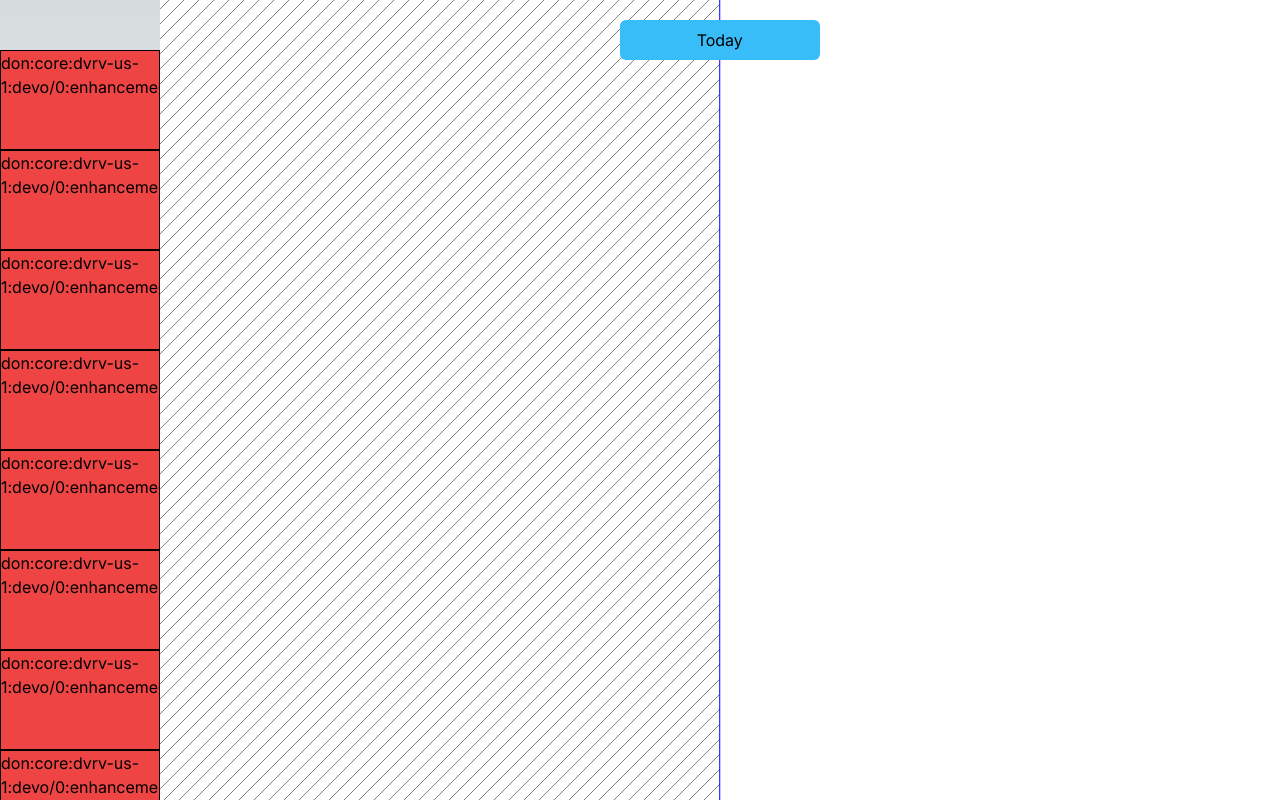
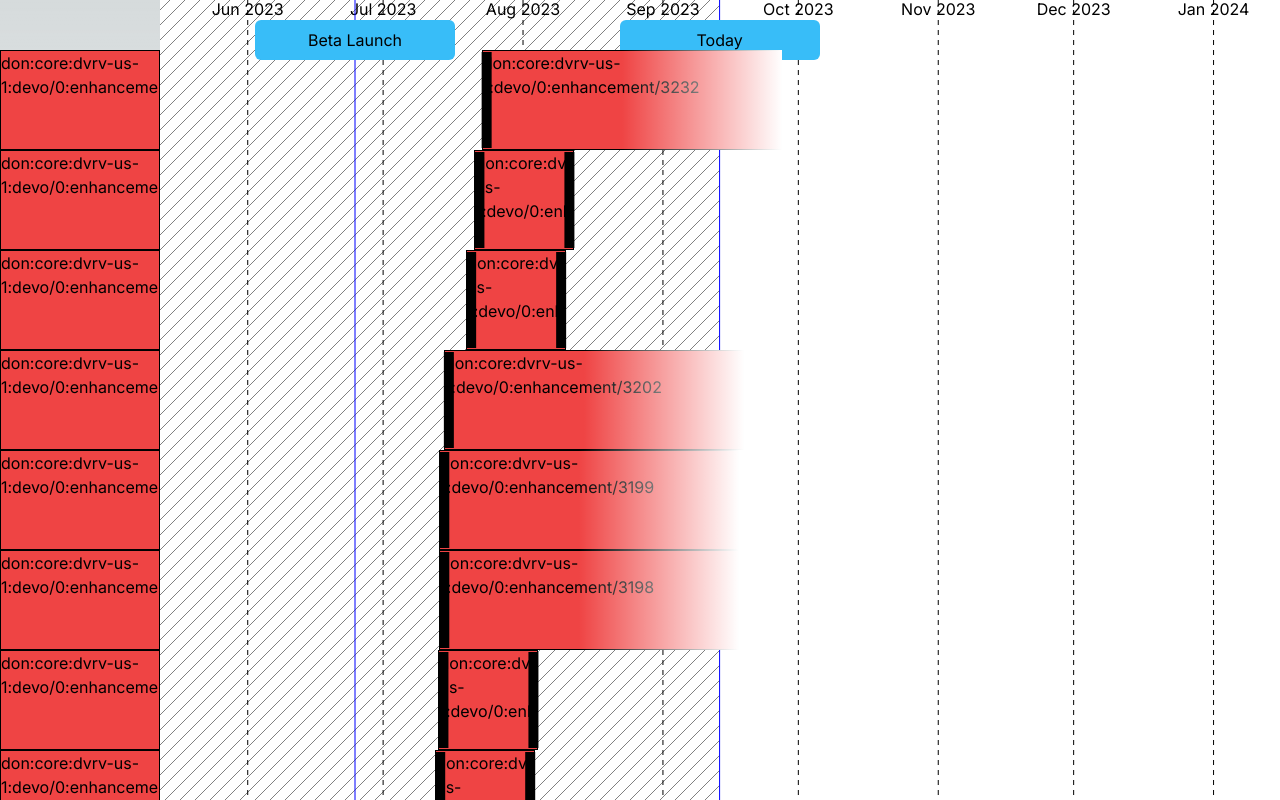
Before and after one commit to ayushkguptaa/Timeline-view-POC, a Next.js app: page / in a window 1280 px wide. Shown: the top 800 px of the page. Built offline with nearby package versions, Linux system fonts and the light colour scheme.

Commit message:
Update band logic

```diff
--- a/src/components/constants.ts
+++ b/src/components/constants.ts
@@ -1 +1,3 @@
 export const NODE_HEIGHT = 100;
+export const BAND_WIDTH = 100;
+export const DEFAULT_NODE_HEIGHT = 100;
--- a/src/components/timeline-node.tsx
+++ b/src/components/timeline-node.tsx
@@ -89,12 +89,14 @@
   return (
     <g ref={nodeRef} x={xstate} width={widthstate} y={ystate} {...props}>
       <foreignObject x={xstate} y={ystate} width={widthstate} height={NODE_HEIGHT} ref={foreignRef} cursor={'grab'}>
-        <div
-          className={`h-full shrink w-full border border-black ${
-            isNaN(interval.end.getDay()) ? ' bg-gradient-to-r  from-red-500 ' : 'bg-red-500'
-          }`}
-        >
-          {id}
+        <div className="flex h-full flex-col mb-1 overflow-y-auto flex-grow">
+          <div className={`h-full shrink w-full border border-black bg-red-500`}>{id}</div>
+          {isNaN(interval.end?.getDate()) && <div
+            className="h-full bg-fading-overlay w-40 right-0 absolute transform top-0 bottom-0"
+            style={{
+              background: 'linear-gradient(90deg, transparent, white 100%)',
+            }}
+          />}
         </div>
       </foreignObject>
 
--- a/src/components/timeline.tsx
+++ b/src/components/timeline.tsx
@@ -1,9 +1,10 @@
 import React, { useCallback, useEffect, useMemo, useRef } from 'react';
 import * as d3 from 'd3';
 import { TimelineNode, TimelineNodeInterface } from './timeline-node';
-import { NODE_HEIGHT } from './constants';
+import { BAND_WIDTH, NODE_HEIGHT } from './constants';
 import { parts } from './data';
 import { addDays, addMonths, eachDayOfInterval, eachMonthOfInterval } from 'date-fns';
+import { getMonthsBetweenDates } from '@/utils';
 
 export interface TimelineInterface {
   nodes: TimelineNodeInterface[];
@@ -35,7 +36,12 @@
       });
   }, [nodes]);
 
-  const x = useMemo(() => d3.scaleLinear().domain([minStartTime, maxEndTime]).range([0, 10000]), []);
+  const MAX_WIDTH = BAND_WIDTH * (getMonthsBetweenDates(minStartTime, maxEndTime) + 2);
+
+  const x = useMemo(
+    () => d3.scaleLinear().domain([minStartTime, maxEndTime]).range([0, MAX_WIDTH]),
+    [MAX_WIDTH, maxEndTime, minStartTime],
+  );
 
   const [nodePositions, setNodePositions] = React.useState<
     {
@@ -58,14 +64,17 @@
       .attr('height', NODE_HEIGHT * nodes.length + 20);
     eachMonthOfInterval({
       start: minStartTime,
-      end: maxEndTime,
+      end:
+        maxEndTime > addMonths(minStartTime, Math.floor(10000 / BAND_WIDTH))
+          ? maxEndTime
+          : addMonths(minStartTime, Math.floor(10000 / BAND_WIDTH)),
     }).forEach((date, i) => {
       d3.select(linesRef.current)
         .append('text')
         .attr('x', x(date) ?? 0 + 5)
         .attr('y', 15)
         .attr('text-anchor', 'middle')
-        .text(`${date.toLocaleString('default', { month: 'short' })}`)
+        .text(`${date.toLocaleString('default', { month: 'short', year: 'numeric' })}`)
         .style('background-color', 'white');
       d3.select(linesRef.current)
         .append('line')
@@ -129,7 +138,7 @@
                 setNodePositions(newNodePosition);
               }}
               fill={color(node.id)}
-              band={x(addDays(minStartTime, 1)) - x(minStartTime)}
+              band={BAND_WIDTH / 30}
               nodeToShow={nodeInView}
             />
           ))}
--- /dev/null
+++ b/src/utils.ts
@@ -0,0 +1,13 @@
+export function getMonthsBetweenDates(startDate, endDate) {
+  const start = new Date(startDate);
+  const end = new Date(endDate);
+
+  const startYear = start.getFullYear();
+  const startMonth = start.getMonth();
+  const endYear = end.getFullYear();
+  const endMonth = end.getMonth();
+
+  const months = (endYear - startYear) * 12 + (endMonth - startMonth);
+
+  return months;
+}
```
